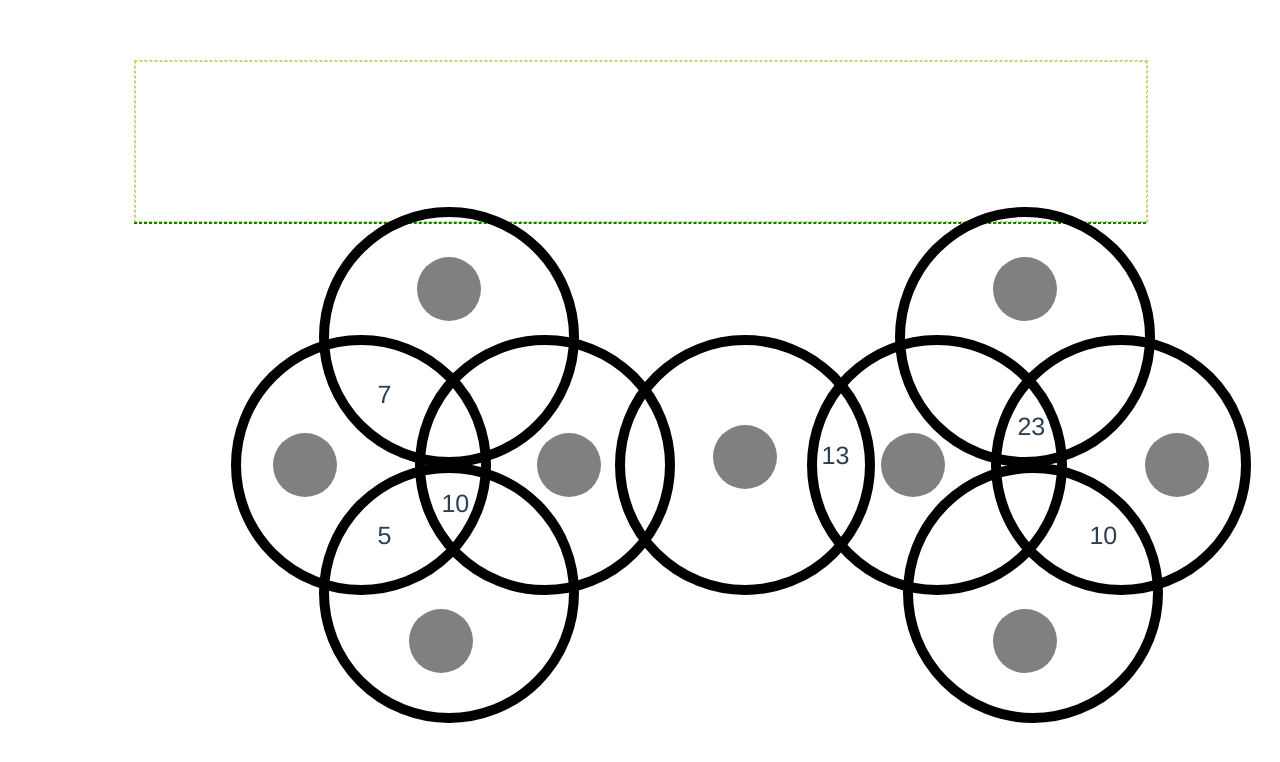
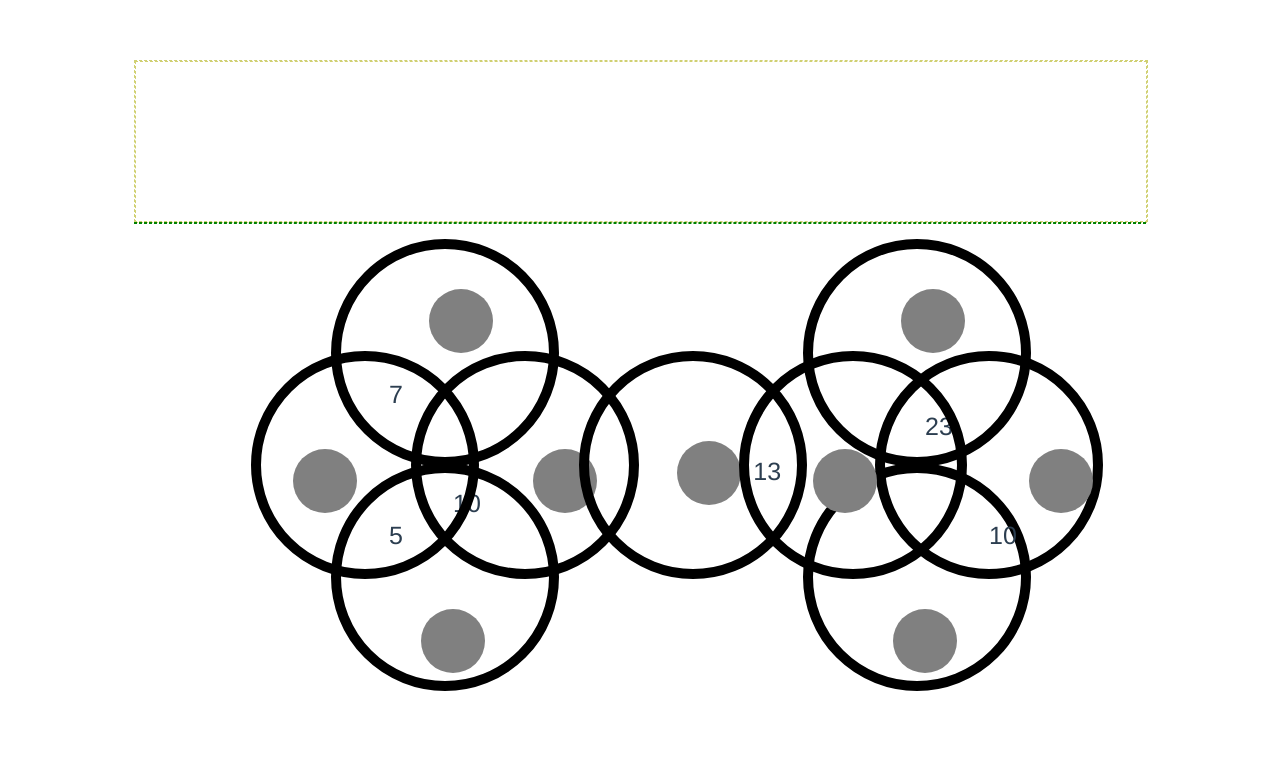
Before and after one commit to Dana94/venn-diagram-puzzle, a Vue app: page / in a window 1280 px wide. Shown: the top 762 px of the page. Built offline with nearby package versions, Linux system fonts and the light colour scheme.

Commit message:
feat: made discs smaller

```diff
--- a/src/App.vue
+++ b/src/App.vue
@@ -59,7 +59,9 @@ export default {
   .puzzle-container {
     display: flex;
     flex-direction: row;
+    justify-content: center;
     transform: rotate(0deg);
+
   }
 
   .numbers-container {
--- a/src/components/Board/Discs.vue
+++ b/src/components/Board/Discs.vue
@@ -1,5 +1,5 @@
 <template>
-  <div class>
+  <div class="container">
     <figure class="figure-1">
       <div class="items">
         <div class="cap"></div>
@@ -65,6 +65,10 @@ export default {
 
 <!-- Add "scoped" attribute to limit CSS to this component only -->
 <style scoped>
+.container {
+    width: 85%;
+    position: relative;
+}
 /* items */
 
 .number {
@@ -114,64 +118,64 @@ export default {
 
 figure {
   background-color: transparent;
-  height: 15rem;
-  width: 15rem;
+  height: 13rem;
+  width: 13rem;
   border-radius: 50%;
   border: 10px solid black;
 }
 
 .figure-1 {
   position: absolute;
-  left: 9rem;
+  left: 5rem;
   top: 14rem;
 }
 
 .figure-2 {
   position: absolute;
-  left: 15rem;
-  top: 6rem;
+  left: 10rem;
+  top: 7rem;
 }
 
 .figure-3 {
   position: absolute;
-  left: 9rem;
-  top: -2rem;
+  left: 5rem;
+  top: 0rem;
 }
 
 .figure-4 {
   position: absolute;
-  left: 3.5rem;
-  top: 6rem;
+  left: 0rem;
+  top: 7rem;
 }
 
 .figure-5 {
   position: absolute;
-  left: 27.5rem;
-  top: 6rem;
+  left: 20.5rem;
+  top: 7rem;
 }
 
 .figure-6 {
   position: absolute;
-  left: 45.5rem;
+  left: 34.5rem;
   top: 14rem;
 }
 
 .figure-7 {
   position: absolute;
-  left: 51rem;
-  top: 6rem;
+  left: 39rem;
+  top: 7rem;
 }
 
 .figure-8 {
   position: absolute;
-  left: 45rem;
-  top: -2rem;
+  left: 34.5rem;
+  top: 0rem;
 }
 
 .figure-9 {
   position: absolute;
-  left: 39.5rem;
-  top: 6rem;
+  left: 30.5rem;
+  top: 7rem;
 }
 
 .left {
```
